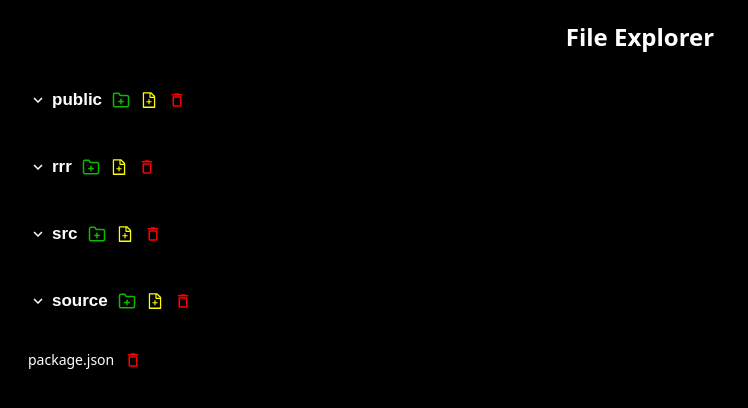
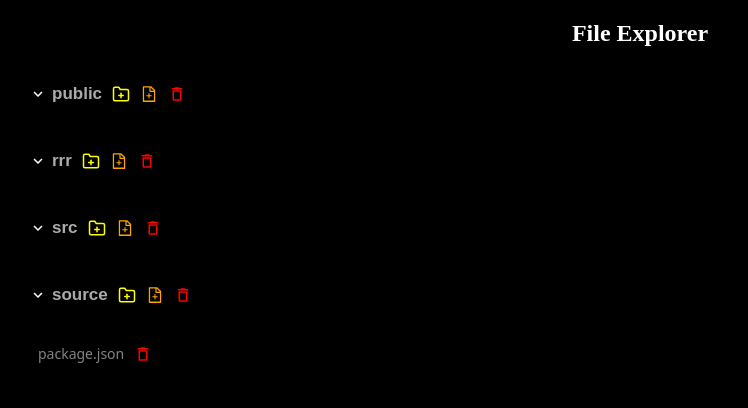
Before and after one commit to Madhanm2001/File-Explorer, a React (Vite) app: page / in a window 1280 px wide. Shown: the top 408 px of the page, without its empty margins (0-748 px from the left). Built offline with nearby package versions, Linux system fonts and the light colour scheme.

Commit message:
color changed for icons

```diff
--- a/src/App.tsx
+++ b/src/App.tsx
@@ -1,7 +1,6 @@
 import { useEffect, useState } from 'react';
 import './App.css';
 import Folder from './component/folder';
-import File from './component/file';
 import { v4 as uuidv4 } from 'uuid';
 
 function App() {
@@ -300,7 +299,7 @@ function App() {
 
   return (
     <div style={{ padding: '0 10px' }}>
-      <h2 style={{ textAlign: 'center', color: 'white' }}>File Explorer</h2>
+      <h2 style={{ textAlign: 'center', color: 'white', fontFamily:'cursive' }}>File Explorer</h2>
       {arrayObj && arrayObj.map((data, id) => {
         console.log("count", id, arrayObj.length)
         const currObj = { [data.folderName]: data.folder }
--- a/src/component/file.tsx
+++ b/src/component/file.tsx
@@ -1,4 +1,4 @@
-import React, { useEffect, useState } from 'react'
+// import React, { useEffect, useState } from 'react'
 import { MdDeleteOutline } from 'react-icons/md'
 import '../App.css'
 
@@ -9,7 +9,7 @@ const File = ({folder,updateFunction}:any) => {
   return (
     <div style={{marginLeft:folder.fileId?'0px':'22px'}}>
      {folder.files.map((data:any,id:any)=>{
-      return(<div key={id} style={{display:'flex',gap:'10px',marginTop:'10px'}} id='file'><h1 style={{fontSize:'14px',color:'white',fontWeight:'500'}} key={id}>{data.name}</h1><div style={{height:'30px',width:'70px',marginTop:'10px'}} ><MdDeleteOutline style={{color:'red',cursor:'pointer'}} onClick={()=>updateFunction('deleteFile',folder.folderId,'',data.id,'','')} size={18}/></div></div>)
+      return(<div key={id} style={{display:'flex',gap:'10px',marginTop:'10px'}} id='file'><h1 style={{fontSize:'14px',color:'#828282',fontWeight:'500'}} key={id}>{data.name}</h1><div style={{height:'30px',width:'70px',marginTop:'10px'}} ><MdDeleteOutline style={{color:'red',cursor:'pointer'}} onClick={()=>updateFunction('deleteFile',folder.folderId,'',data.id,'','')} size={18}/></div></div>)
      })}
     </div>
 
--- a/src/component/folder.tsx
+++ b/src/component/folder.tsx
@@ -1,4 +1,4 @@
-import React, { useEffect, useState } from 'react'
+import { useEffect, useState } from 'react'
 import File from './file'
 import '../App.css'
 // Folder collapsed icon
@@ -62,14 +62,14 @@ setFolderArray(temp)
             {!folder.fileId&&(!folder.isclose?<div style={{display:'flex',gap:'10px',marginLeft:`${folder.marginLeft}px`}}>
                 <div style={{display:'flex',flexWrap:'wrap',gap:'10px'}} id='folder'>
                     <div onClick={()=>{updateFunction('toggleFolder',folder.folderId,folder.isToggle)}} style={{display:'flex',gap:'5px',cursor:'pointer'}}>
-                    <p style={{marginTop:'18px'}}>{folder.isToggle?<MdExpandLess style={{color:'white'}} size={18} />:<MdExpandMore style={{color:'white'}} size={18} />}</p>
-                    <h1 style={{color:'white',fontSize:'17px',fontFamily:'sans-serif',marginTop:'17px',wordBreak:'break-word'}}>{folder.folder}</h1>
+                    <p style={{marginTop:'18px'}}>{folder.isToggle?<MdExpandLess style={{color:'skyblue'}} size={18} />:<MdExpandMore style={{color:'white'}} size={18} />}</p>
+                    <h1 style={{color:'#ABABAB',fontSize:'17px',fontFamily:'sans-serif',marginTop:'17px',wordBreak:'break-word'}}>{folder.folder}</h1>
                     </div>
-                <div style={{display:'flex',marginTop:'18px',gap:'10px'}}><FiFolderPlus onClick={()=>{updateFunction('addFolder',folder.folderId,"","","mango","")}} style={{color:'#0CBA00',cursor:'pointer'}} size={18}/><AiOutlineFileAdd onClick={()=>updateFunction('addFile',folder.folderId,"","","","Ben 10")} style={{color:'yellow',cursor:'pointer'}} size={18}/><MdDeleteOutline onClick={()=>{updateFunction('deleteFolder',folder.folderId)}}  style={{color:'red',cursor:'pointer'}} size={18}/></div></div>
+                <div style={{display:'flex',marginTop:'18px',gap:'10px'}}><FiFolderPlus onClick={()=>{updateFunction('addFolder',folder.folderId,"","","mango","")}} style={{color:'yellow',cursor:'pointer'}} size={18}/><AiOutlineFileAdd onClick={()=>updateFunction('addFile',folder.folderId,"","","","Ben 10")} style={{color:'orange',cursor:'pointer'}} size={18}/><MdDeleteOutline onClick={()=>{updateFunction('deleteFolder',folder.folderId)}}  style={{color:'red',cursor:'pointer'}} size={18}/></div></div>
                 </div>:'')}
                  {/* {folder.isToggle&&<hr style={{color:'grey',width:'auto'}}/>} */}
             {((folder.isToggle && !folder.isclose) || folder.fileId) &&
-            <li style={{marginLeft:`${folder.fileId?0:folder.marginLeft}px`}}>
+            <li style={{marginLeft:`${folder.fileId?10:folder.marginLeft}px`}}>
                 <File folder={folder} updateFunction={updateFunction}/>
             </li>}
            </li>
```
